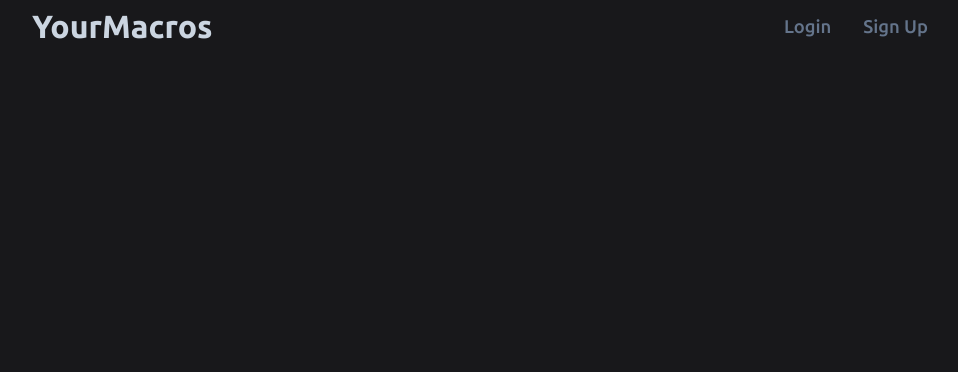
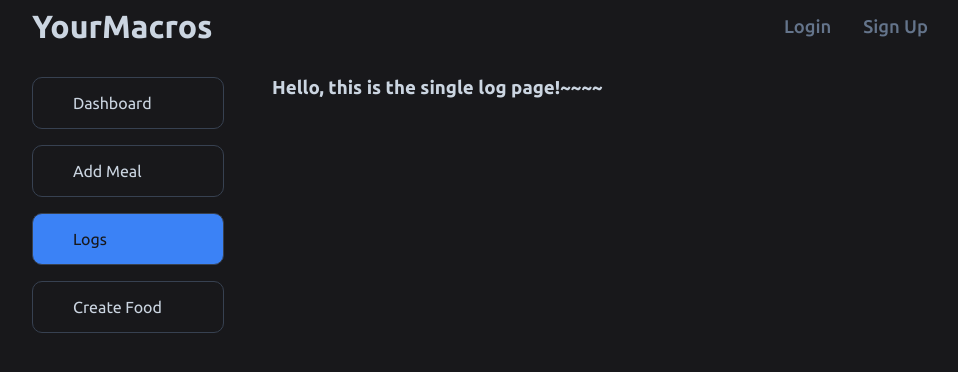
Before and after one commit to jonmico/your-macros, a React (Vite) app in the folder client/: page /logs/1 in a window 1280 px wide. Shown: the top 372 px of the page, without its empty margins (160-1118 px from the left). Built offline with nearby package versions, Linux system fonts and the light colour scheme; no server answers; some icons are missing.

Commit message:
Start working on redirect after submitting meal to a log.

```diff
--- a/client/src/App.tsx
+++ b/client/src/App.tsx
@@ -12,6 +12,7 @@ import Login from './pages/login/login';
 import Logs from './pages/logs-page/logs';
 import Register from './pages/register/register';
 import GlobalStyles from './styles/global-styles';
+import SingleLog from './pages/single-log/single-log';
 
 function App() {
   return (
@@ -34,6 +35,7 @@ function App() {
               <Route path={'/dashboard'} element={<Dashboard />} />
               <Route path={'/add-meal'} element={<AddMeal />} />
               <Route path={'/logs'} element={<Logs />} />
+              <Route path={'/logs/:logId'} element={<SingleLog />} />
               <Route path={'/create-food'} element={<CreateFood />} />
             </Route>
           </Routes>
--- a/client/src/components/add-meal-to-log-modal/add-meal-to-log-modal.tsx
+++ b/client/src/components/add-meal-to-log-modal/add-meal-to-log-modal.tsx
@@ -8,6 +8,7 @@ import AddMealToLogModalListItem from '../add-meal-to-log-modal-list-item/add-me
 import { IMeal } from '../../types/meal';
 import { addMealToLog } from '../../services/user-api';
 import { ILog } from '../../types/log';
+import { useNavigate } from 'react-router-dom';
 
 interface SetShowModalProps {
   setShowModal: React.Dispatch<React.SetStateAction<boolean>>;
@@ -24,7 +25,7 @@ export default function AddMealToLogModal({
   meal,
 }: SetShowModalProps) {
   const { user, setUser } = useUser();
-
+  const navigate = useNavigate();
   const [selectedLog, setSelectedLog] = useState(
     user?.logs[user.logs.length - 1]
   );
@@ -49,6 +50,8 @@ export default function AddMealToLogModal({
     setSelectedLog((prevLog) =>
       data.logs.find((log) => log._id === prevLog?._id)
     );
+    // setShowModal(false);
+    navigate(`/logs/${selectedLog._id}`);
   }
 
   if (!selectedLog) {
--- /dev/null
+++ b/client/src/pages/single-log/single-log.tsx
@@ -0,0 +1,7 @@
+export default function SingleLog() {
+  return (
+    <div>
+      <h3>Hello, this is the single log page!~~~~</h3>
+    </div>
+  );
+}
```
